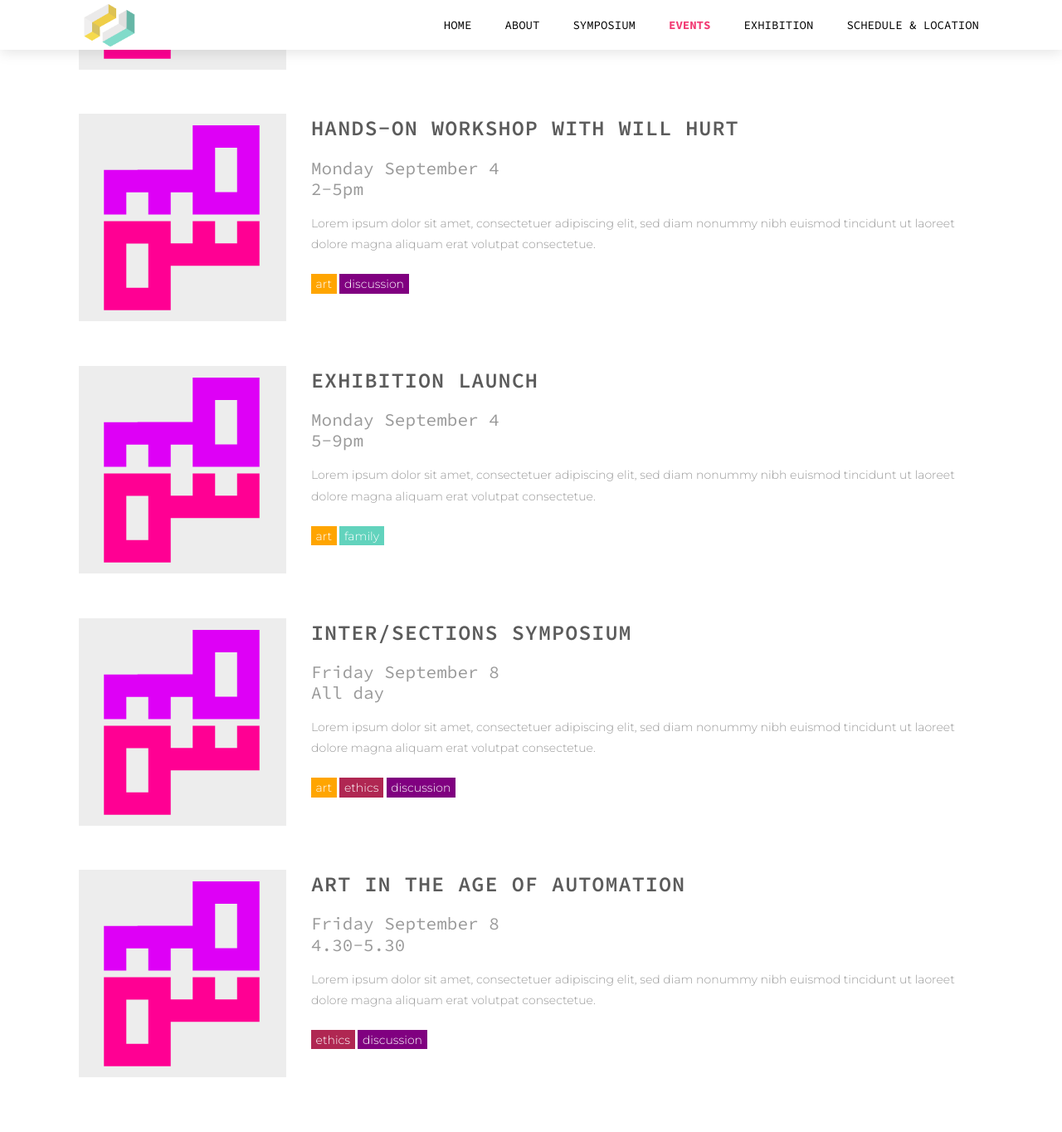
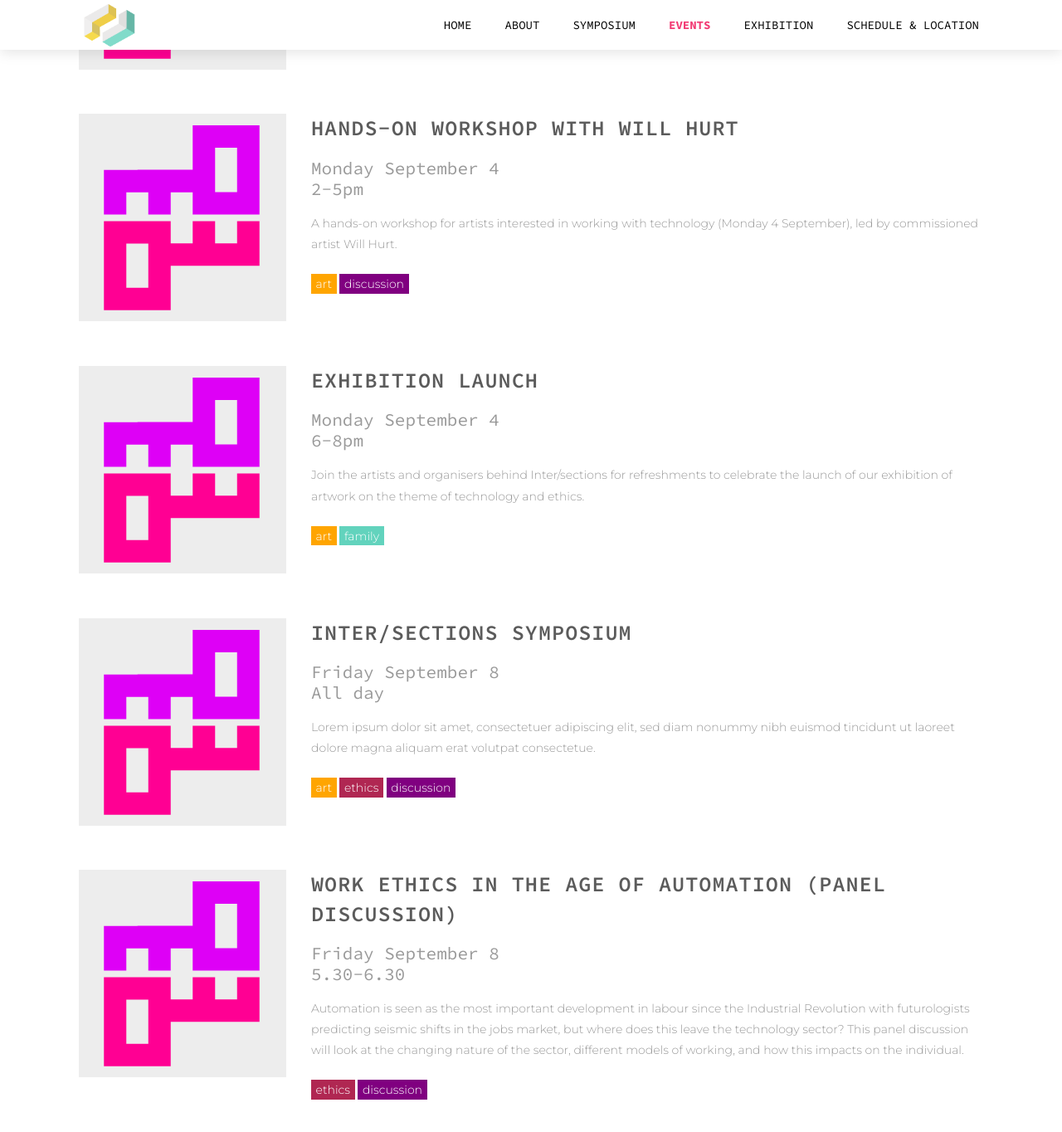
Before and after one commit to disastrid/intersections_redux, a Jekyll site: the page built from events.html, in a window 1280 px wide and 1400 px high, scrolled down 1202 px. Shown: the top 1364 px of the window at 83% size. Built offline with Jekyll 4.4.1, drawn with Linux system fonts in a browser that asks for light colours; some of the changed text lies outside the part shown.

Commit message:
Added copy for events page

```diff
--- a/_data/events.yml
+++ b/_data/events.yml
@@ -4,7 +4,7 @@
   time: 2-5pm
   tags: ["family", "security", "data"]
   desc:
-    Lorem ipsum dolor sit amet, consectetuer adipiscing elit, sed diam nonummy nibh euismod tincidunt ut laoreet dolore magna aliquam erat volutpat consectetue.
+    Inter/sections hosts a Family Cryptoparty to highlight issues of privacy and security that affect all of us in our connected society. It aims to empower people from all ages and walks of life with the knowledge of how to manage their personal privacy and use encryption in a way that is relevant and useful to them. Featuring a make-your-own cypher Spy Corner!
 - image: crypto.png
   name: Inter/sections Art Exhibition
   date: Sunday September 3 - Friday September 8
@@ -18,14 +18,14 @@
   time: 2-5pm
   tags: ["art", "discussion"]
   desc:
-    Lorem ipsum dolor sit amet, consectetuer adipiscing elit, sed diam nonummy nibh euismod tincidunt ut laoreet dolore magna aliquam erat volutpat consectetue.
+    A hands-on workshop for artists interested in working with technology (Monday 4 September), led by commissioned artist Will Hurt.
 - image: crypto.png
   name: Exhibition launch
   date: Monday September 4
-  time: 5-9pm
+  time: 6-8pm
   tags: ["art", "family"]
   desc:
-    Lorem ipsum dolor sit amet, consectetuer adipiscing elit, sed diam nonummy nibh euismod tincidunt ut laoreet dolore magna aliquam erat volutpat consectetue.
+    Join the artists and organisers behind Inter/sections for refreshments to celebrate the launch of our exhibition of artwork on the theme of technology and ethics.
 - image: crypto.png
   name: Inter/sections Symposium
   date: Friday September 8
@@ -34,9 +34,9 @@
   desc:
     Lorem ipsum dolor sit amet, consectetuer adipiscing elit, sed diam nonummy nibh euismod tincidunt ut laoreet dolore magna aliquam erat volutpat consectetue.
 - image: crypto.png
-  name: Art in the age of automation
+  name: Work Ethics in the Age of Automation (Panel discussion)
   date: Friday September 8
-  time: 4.30-5.30
+  time: 5.30-6.30
   tags: ["ethics", "discussion"]
   desc:
-    Lorem ipsum dolor sit amet, consectetuer adipiscing elit, sed diam nonummy nibh euismod tincidunt ut laoreet dolore magna aliquam erat volutpat consectetue.
+    Automation is seen as the most important development in labour since the Industrial Revolution with futurologists predicting seismic shifts in the jobs market, but where does this leave the technology sector? This panel discussion will look at the changing nature of the sector, different models of working, and how this impacts on the individual.
```
